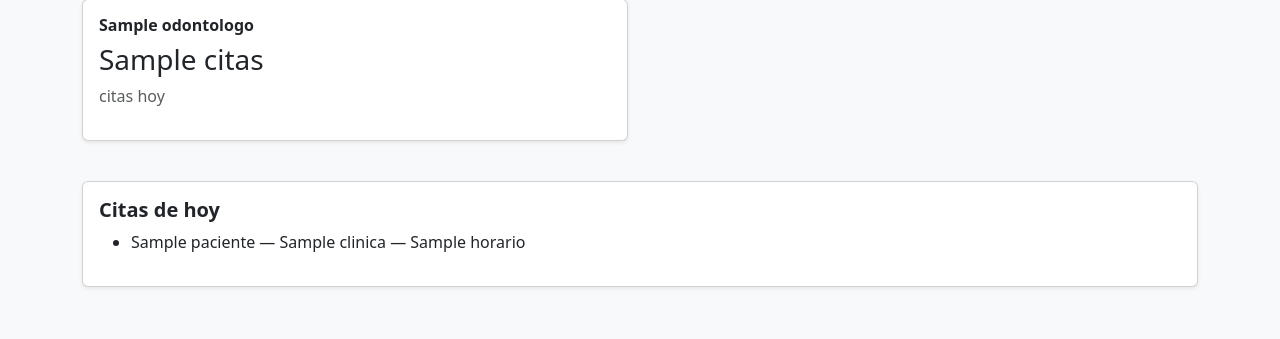
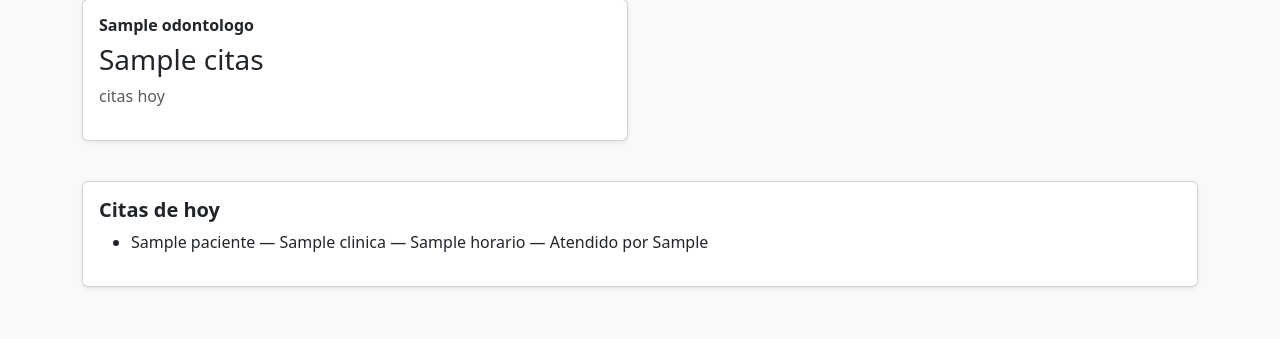
Before and after one commit to Luislopeze/Clinica, a Flask app: template templates/inicio.html in a window 1280 px wide. Shown: the part 187-526 px from the top of the page. Run offline with Flask 3, Linux system fonts and the light colour scheme; the template is opened without the code that fills it: most values are stand-ins (such as "Sample title", 1, 10 or a date in 2020).

Commit message:
Update inicio.html

```diff
--- a/templates/inicio.html
+++ b/templates/inicio.html
@@ -23,7 +23,7 @@
         {% if citas_hoy %}
             <ul>
                 {% for c in citas_hoy %}
-                <li>{{ c.paciente }} — {{ c.clinica }} — {{ c.horario }}</li>
+                <li>{{ c.paciente }} — {{ c.clinica }} — {{ c.horario }} — Atendido por {{ c.atendido_por }}</li>
                 {% endfor %}
             </ul>
         {% else %}
```
